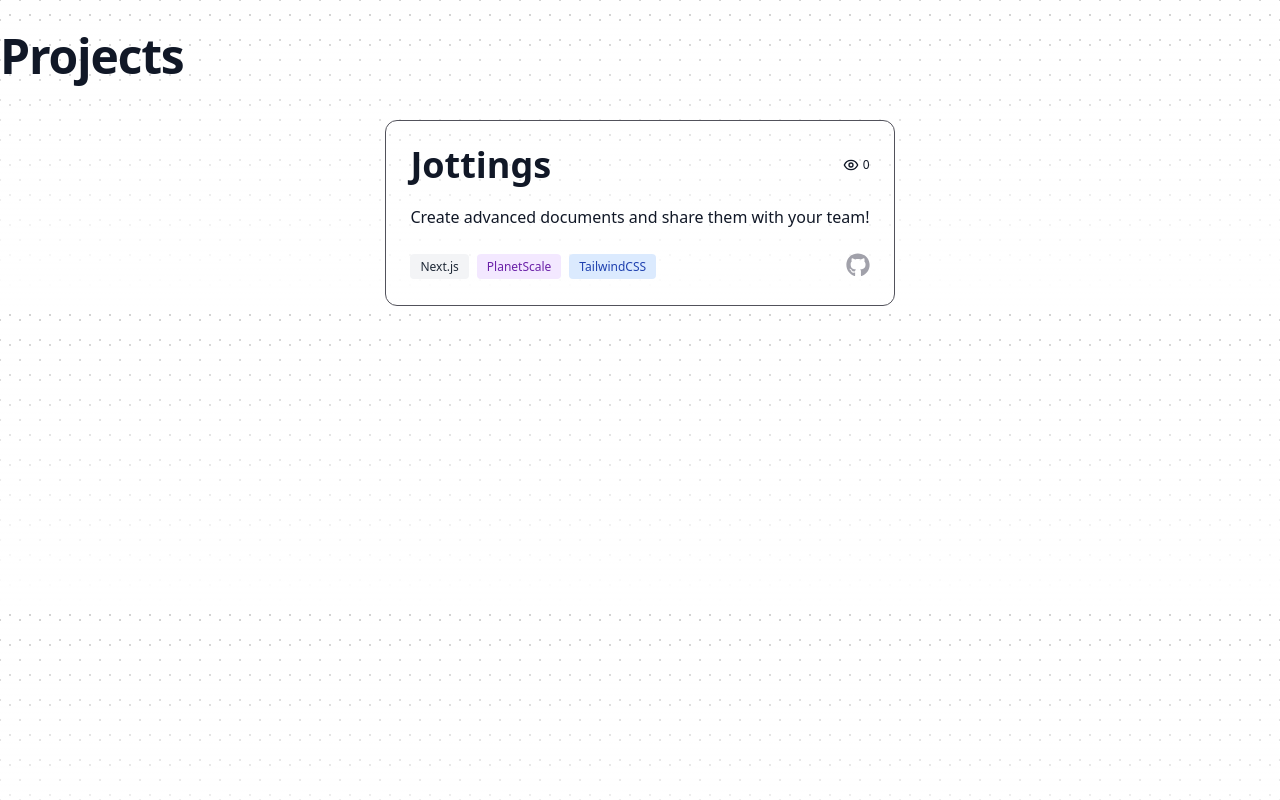
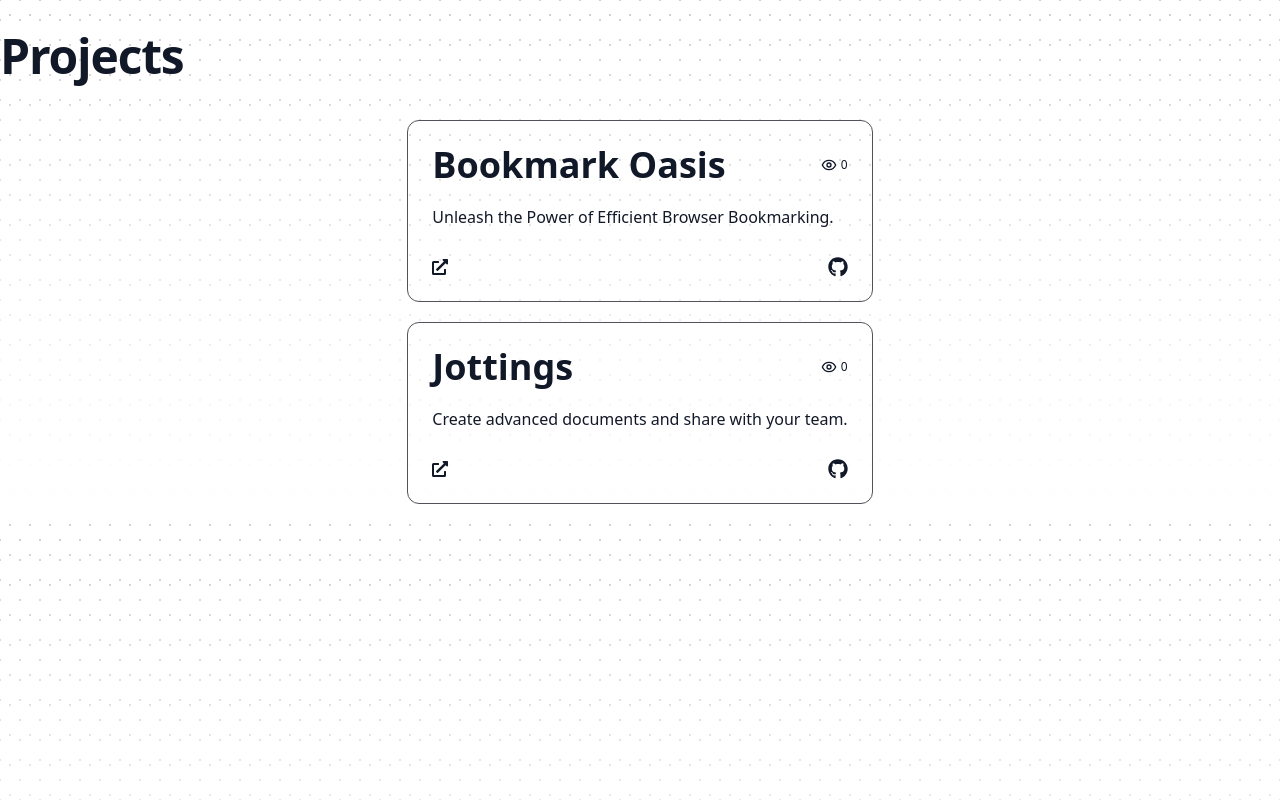
Before and after one commit to Zac-Zajdel/portfolio, a Next.js app: page /projects in a window 1280 px wide. Built offline with nearby package versions, Linux system fonts and the light colour scheme; no server answers; the database is empty.

Commit message:
feat: add new project

```diff
--- a/components/project-card.tsx
+++ b/components/project-card.tsx
@@ -1,8 +1,10 @@
 import { useState, useEffect } from 'react'
 import CountUp from 'react-countup';
 import { FaGithub } from 'react-icons/fa';
+import { FaExternalLinkAlt } from "react-icons/fa";
+import { Project } from './project-index';
 
-export default function ProjectCard({ project }) {
+export default function ProjectCard({ project }: { project: Project }) {
   const [count, setCount] = useState(0)
   const [isLoading, setLoading] = useState(true)
 
@@ -31,15 +33,9 @@ export default function ProjectCard({ project }) {
   return (
     <article className="relative w-full h-full p-4 md:p-6">
       <div className="flex justify-between marker:items-center">
-        <a
-          href={project.url}
-          target="_blank"
-          onClick={() => incr()}
-        >
-          <div className="flex text-3xl font-bold text-gray-900 dark:text-gray-100 group-hover:text-white sm:text-4xl transition duration-300 hover:scale-110">
+        <div className="flex text-3xl font-bold text-gray-900 dark:text-gray-100 group-hover:text-white sm:text-4xl">
           {project.title}
         </div>
-        </a>
         <div className="flex items-center justify-between">
           <span className="flex items-center gap-1 text-xs text-gray-900 dark:text-gray-100">
             <svg xmlns="http://www.w3.org/2000/svg" width="24" height="24" viewBox="0 0 24 24" fill="none" stroke="currentColor" strokeWidth="2" strokeLinecap="round" strokeLinejoin="round" className="w-4 h-4">
@@ -60,7 +56,7 @@ export default function ProjectCard({ project }) {
                 </svg>
                 <span className="sr-only">Loading...</span>
               </div>
-              ) : <CountUp end={count} duration={2.5} />
+              ) : <CountUp end={count} duration={2} />
             }
           </span>
         </div>
@@ -68,35 +64,20 @@ export default function ProjectCard({ project }) {
       <p className="mt-4 leading-8 duration-150 text-gray-900 dark:text-zinc-400 group-hover:text-zinc-300">
         {project.description}
       </p>
-      <div className="flex justify-between mt-4 leading-8 duration-150 text-zinc-400 group-hover:text-zinc-300">
-        <div>
+      <div className="flex justify-between items-center mt-5 leading-8 duration-150 text-zinc-400 group-hover:text-zinc-300">
         <a
-            href="https://nextjs.org/"
+          href={project.url}
           target="_blank"
+          onClick={() => incr()}
         >
-            <span className="bg-gray-100 text-gray-800 text-xs font-medium px-2.5 py-1 rounded dark:bg-gray-700 dark:text-gray-300 mr-2">Next.js</span>
+          <FaExternalLinkAlt className="h-4 w-4 mt-1 transition text-gray-900 dark:text-gray-100 duration-300 hover:scale-125" />
         </a>
-          <a
-            href="https://planetscale.com/"
-            target="_blank"
-          >
-            <span className="bg-purple-100 text-purple-800 text-xs font-medium px-2.5 py-1 rounded dark:bg-purple-900 dark:text-purple-300 mr-2">PlanetScale</span>
-          </a>
-          <a
-            href="https://tailwindcss.com/"
-            target="_blank"
-          >
-            <span className="bg-blue-100 text-blue-800 text-xs font-medium px-2.5 py-1 rounded dark:bg-blue-900 dark:text-blue-300 mr-2">TailwindCSS</span>
-          </a>
-        </div>
-        <div>
         <a
           href={project.github}
           target="_blank"
         >
-            <FaGithub className="h-6 w-6 mt-1 transition duration-300 hover:scale-125" />
+          <FaGithub className="h-5 w-5 mt-1 transition text-gray-900 dark:text-gray-100 duration-300 hover:scale-125" />
         </a>
-        </div>
       </div>
     </article>
   )
--- a/components/project-index.tsx
+++ b/components/project-index.tsx
@@ -1,6 +1,6 @@
 import ProjectCard from "./project-card";
 
-type Project = {
+export type Project = {
   title: string
   url: string
   github: string
@@ -10,10 +10,17 @@ type Project = {
 
 const projects: Project[] = [
   {
+    title: 'Bookmark Oasis',
+    url: 'https://www.bookmarkoasis.com/',
+    github: 'https://github.com/Zac-Zajdel/bookmark-oasis',
+    description: 'Unleash the Power of Efficient Browser Bookmarking.',
+    slug: 'oasis'
+  },
+  {
     title: 'Jottings',
     url: 'https://jottings.dev/',
     github: 'https://github.com/Zac-Zajdel/jottings',
-    description: 'Create advanced documents and share them with your team!',
+    description: 'Create advanced documents and share with your team.',
     slug: 'jottings'
   },
 ]
@@ -26,10 +33,13 @@ export default function ProjectIndex() {
       </h1>
 
       <div className="flex justify-center pt-2">
-        <div className="overflow-hidden relative border rounded-xl hover:bg-gray-100/40 dark:hover:bg-zinc-800/10 md:gap-8 dark:hover:border-zinc-400/50 border-zinc-600">
+        <div className="overflow-hidden relative">
           {projects.map((project, index) => {
             return (
-              <div key={index}>
+              <div
+                key={index}
+                className="border rounded-xl hover:bg-gray-100/40 dark:hover:bg-zinc-800/10 md:gap-8 dark:hover:border-zinc-400/50 border-zinc-600 mb-5"
+              >
                 <ProjectCard project={project} />
               </div>
             )
```
Lines whose indentation alone changed are shown as unchanged.
